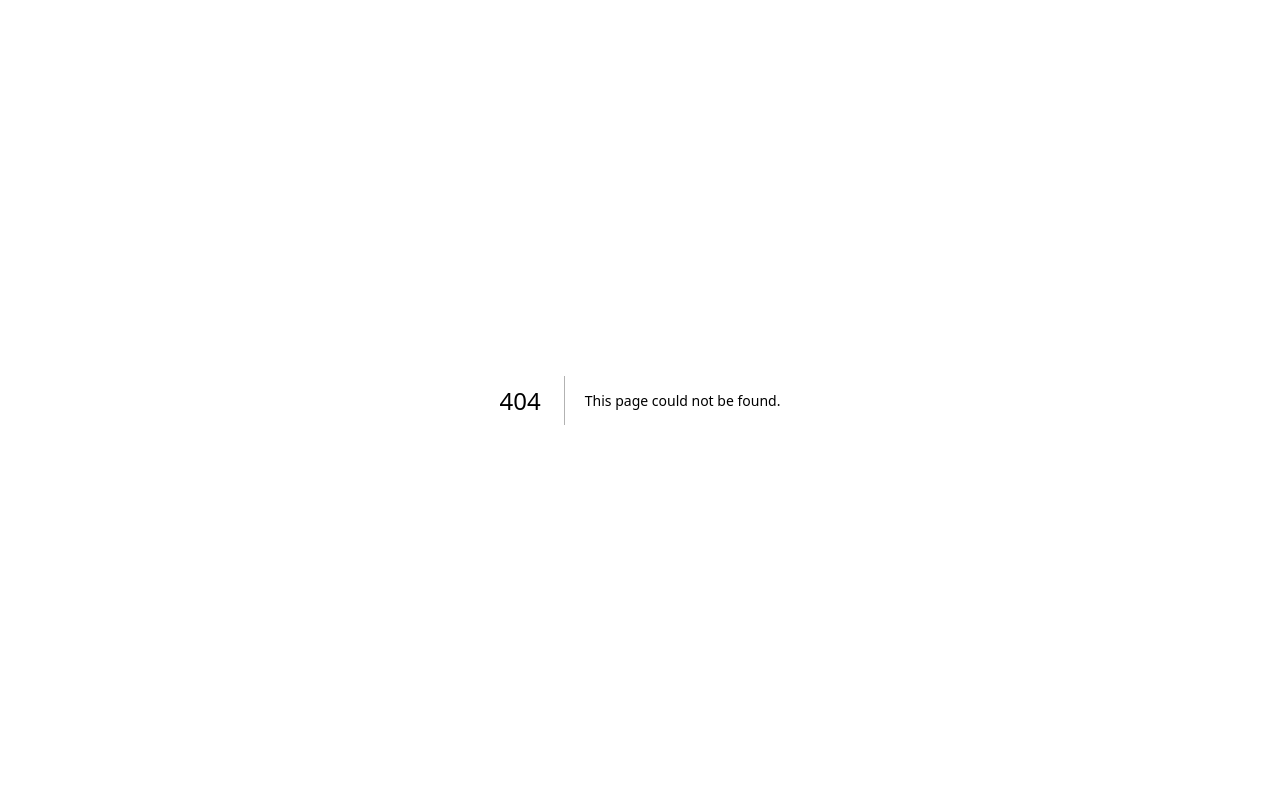
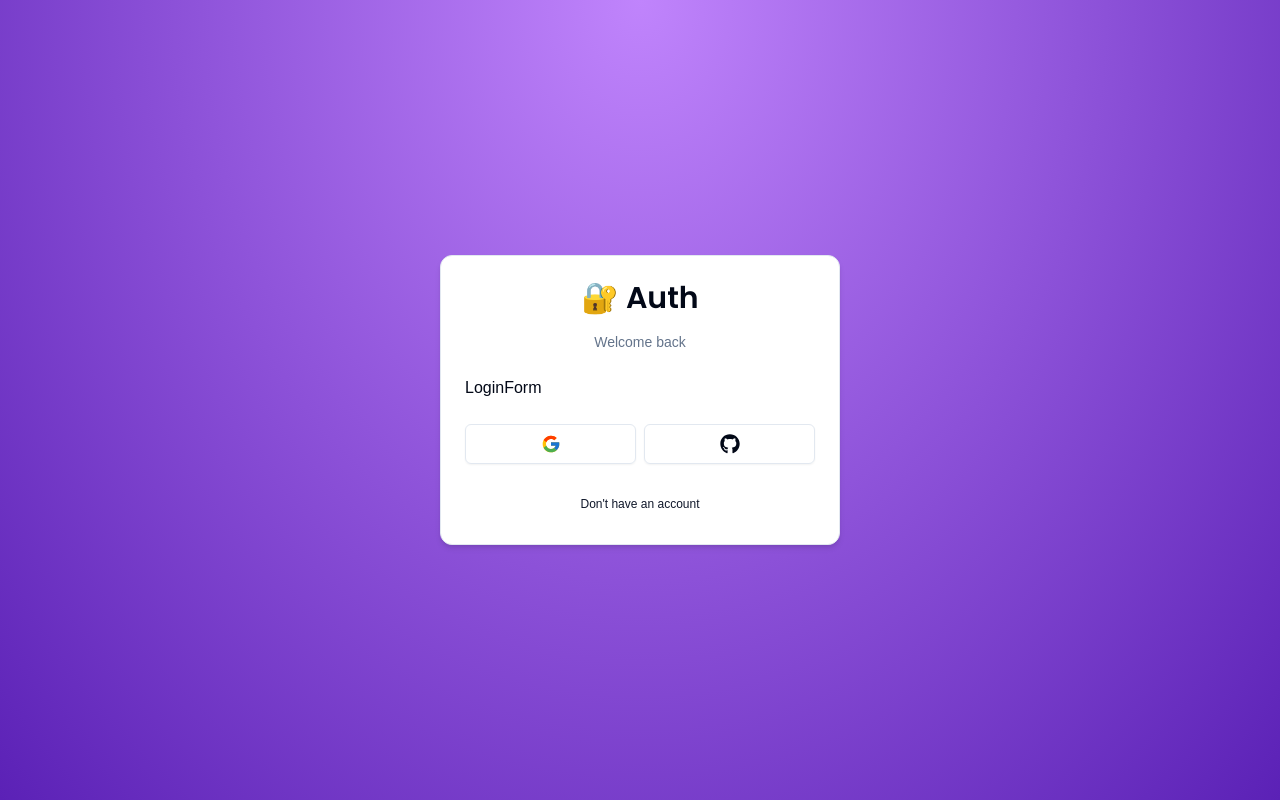
Before and after one commit to Congglee/next-auth-tutorial, a Next.js app: page /auth/login in a window 1280 px wide. Before the commit this address had no page. Built offline with nearby package versions, Linux system fonts and the light colour scheme.

Commit message:
Create card wrapper component

```diff
--- /dev/null
+++ b/app/auth/layout.tsx
@@ -0,0 +1,11 @@
+export default function AuthLayout({
+  children,
+}: {
+  children: React.ReactNode;
+}) {
+  return (
+    <div className="h-full flex items-center justify-center bg-[radial-gradient(ellipse_at_top,var(--tw-gradient-stops))] from-purple-400 to-violet-800">
+      {children}
+    </div>
+  );
+}
--- /dev/null
+++ b/app/auth/login/page.tsx
@@ -0,0 +1,9 @@
+import LoginForm from "@/components/auth/login-form";
+
+export default function LoginPage() {
+  return (
+    <div>
+      <LoginForm />
+    </div>
+  );
+}
--- /dev/null
+++ b/components/auth/back-button.tsx
@@ -0,0 +1,17 @@
+"use client";
+
+import { Button } from "@/components/ui/button";
+import Link from "next/link";
+
+interface BackButtonProps {
+  href: string;
+  label: string;
+}
+
+export default function BackButton({ href, label }: BackButtonProps) {
+  return (
+    <Button variant="link" className="font-normal w-full" size="sm" asChild>
+      <Link href={href}>{label}</Link>
+    </Button>
+  );
+}
--- /dev/null
+++ b/components/auth/card-wrapper.tsx
@@ -0,0 +1,44 @@
+"use client";
+
+import BackButton from "@/components/auth/back-button";
+import Header from "@/components/auth/header";
+import Social from "@/components/auth/social";
+import {
+  Card,
+  CardContent,
+  CardFooter,
+  CardHeader,
+} from "@/components/ui/card";
+
+interface CardWrapperProps {
+  children: React.ReactNode;
+  headerLabel: string;
+  backButtonLabel: string;
+  backButtonHref: string;
+  showSocial?: boolean;
+}
+
+export default function CardWrapper({
+  children,
+  headerLabel,
+  backButtonHref,
+  backButtonLabel,
+  showSocial,
+}: CardWrapperProps) {
+  return (
+    <Card className="w-[400px] shadow-md">
+      <CardHeader>
+        <Header label={headerLabel} />
+      </CardHeader>
+      <CardContent>{children}</CardContent>
+      {showSocial && (
+        <CardFooter>
+          <Social />
+        </CardFooter>
+      )}
+      <CardFooter>
+        <BackButton label={backButtonLabel} href={backButtonHref} />
+      </CardFooter>
+    </Card>
+  );
+}
--- /dev/null
+++ b/components/auth/header.tsx
@@ -0,0 +1,20 @@
+import { cn } from "@/lib/utils";
+import { Poppins } from "next/font/google";
+
+const font = Poppins({
+  subsets: ["latin"],
+  weight: ["600"],
+});
+
+interface HeaderProps {
+  label: string;
+}
+
+export default function Header({ label }: HeaderProps) {
+  return (
+    <div className="w-full flex flex-col gap-y-4 items-center justify-center">
+      <h1 className={cn("text-3xl font-semibold", font.className)}>🔐 Auth</h1>
+      <p className="text-muted-foreground text-sm">{label}</p>
+    </div>
+  );
+}
--- /dev/null
+++ b/components/auth/login-form.tsx
@@ -0,0 +1,14 @@
+import CardWrapper from "@/components/auth/card-wrapper";
+
+export default function LoginForm() {
+  return (
+    <CardWrapper
+      headerLabel="Welcome back"
+      backButtonLabel="Don't have an account"
+      backButtonHref="/auth/register"
+      showSocial={true}
+    >
+      LoginForm
+    </CardWrapper>
+  );
+}
--- /dev/null
+++ b/components/auth/social.tsx
@@ -0,0 +1,18 @@
+"use client";
+
+import { Button } from "@/components/ui/button";
+import { FaGithub } from "react-icons/fa";
+import { FcGoogle } from "react-icons/fc";
+
+export default function Social() {
+  return (
+    <div className="flex items-center w-full gap-x-2">
+      <Button size="lg" className="w-full" variant="outline" onClick={() => {}}>
+        <FcGoogle className="h-5 w-5" />
+      </Button>
+      <Button size="lg" className="w-full" variant="outline" onClick={() => {}}>
+        <FaGithub className="h-5 w-5" />
+      </Button>
+    </div>
+  );
+}
--- /dev/null
+++ b/components/ui/card.tsx
@@ -0,0 +1,76 @@
+import * as React from "react"
+
+import { cn } from "@/lib/utils"
+
+const Card = React.forwardRef<
+  HTMLDivElement,
+  React.HTMLAttributes<HTMLDivElement>
+>(({ className, ...props }, ref) => (
+  <div
+    ref={ref}
+    className={cn(
+      "rounded-xl border bg-card text-card-foreground shadow",
+      className
+    )}
+    {...props}
+  />
+))
+Card.displayName = "Card"
+
+const CardHeader = React.forwardRef<
+  HTMLDivElement,
+  React.HTMLAttributes<HTMLDivElement>
+>(({ className, ...props }, ref) => (
+  <div
+    ref={ref}
+    className={cn("flex flex-col space-y-1.5 p-6", className)}
+    {...props}
+  />
+))
+CardHeader.displayName = "CardHeader"
+
+const CardTitle = React.forwardRef<
+  HTMLParagraphElement,
+  React.HTMLAttributes<HTMLHeadingElement>
+>(({ className, ...props }, ref) => (
+  <h3
+    ref={ref}
+    className={cn("font-semibold leading-none tracking-tight", className)}
+    {...props}
+  />
+))
+CardTitle.displayName = "CardTitle"
+
+const CardDescription = React.forwardRef<
+  HTMLParagraphElement,
+  React.HTMLAttributes<HTMLParagraphElement>
+>(({ className, ...props }, ref) => (
+  <p
+    ref={ref}
+    className={cn("text-sm text-muted-foreground", className)}
+    {...props}
+  />
+))
+CardDescription.displayName = "CardDescription"
+
+const CardContent = React.forwardRef<
+  HTMLDivElement,
+  React.HTMLAttributes<HTMLDivElement>
+>(({ className, ...props }, ref) => (
+  <div ref={ref} className={cn("p-6 pt-0", className)} {...props} />
+))
+CardContent.displayName = "CardContent"
+
+const CardFooter = React.forwardRef<
+  HTMLDivElement,
+  React.HTMLAttributes<HTMLDivElement>
+>(({ className, ...props }, ref) => (
+  <div
+    ref={ref}
+    className={cn("flex items-center p-6 pt-0", className)}
+    {...props}
+  />
+))
+CardFooter.displayName = "CardFooter"
+
+export { Card, CardHeader, CardFooter, CardTitle, CardDescription, CardContent }
--- a/package.json
+++ b/package.json
@@ -17,6 +17,7 @@
     "next": "14.2.11",
     "react": "^18",
     "react-dom": "^18",
+    "react-icons": "^5.3.0",
     "tailwind-merge": "^2.5.2",
     "tailwindcss-animate": "^1.0.7"
   },
```
Also changed, not shown: 2 other files (tests, documents, lock files or other folders).
